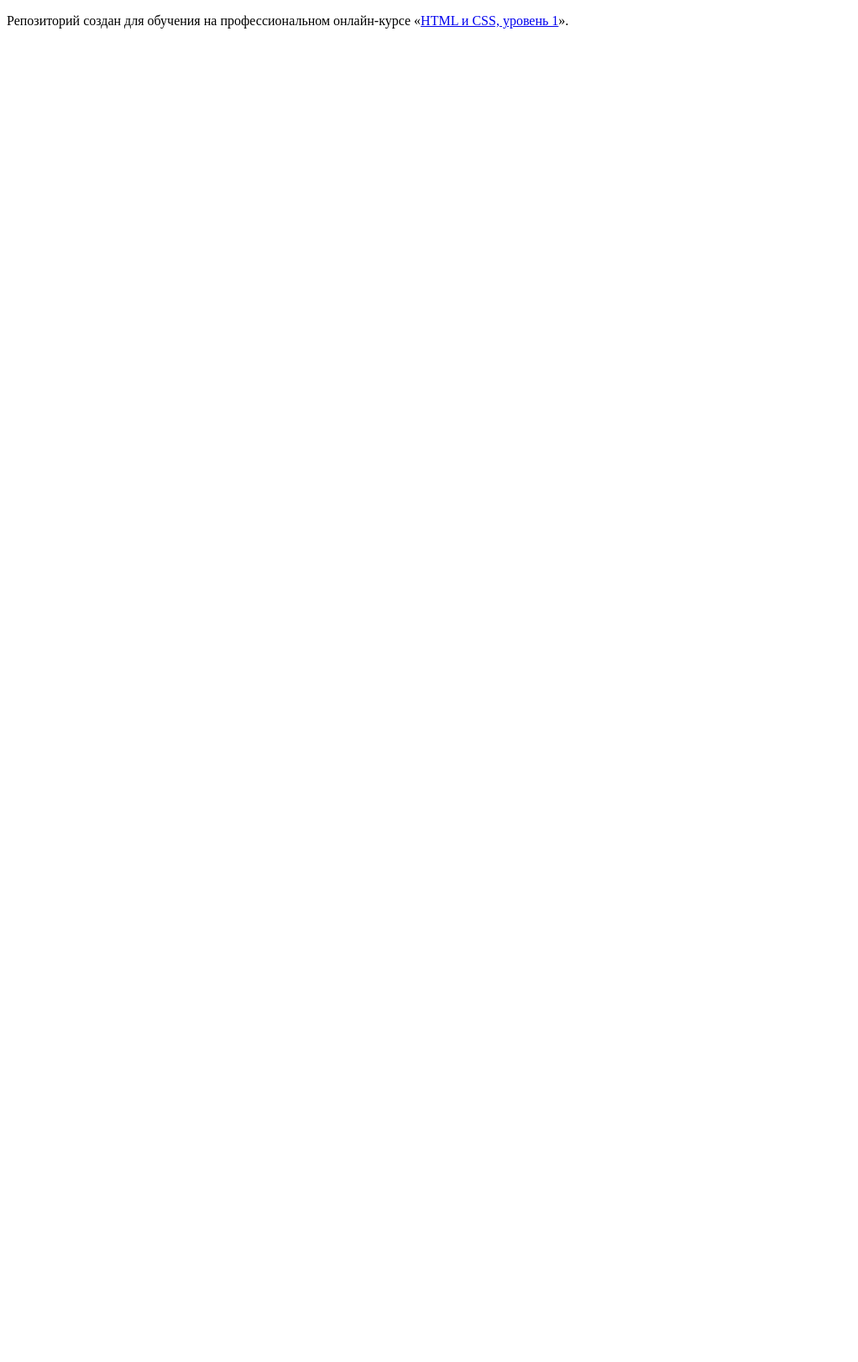
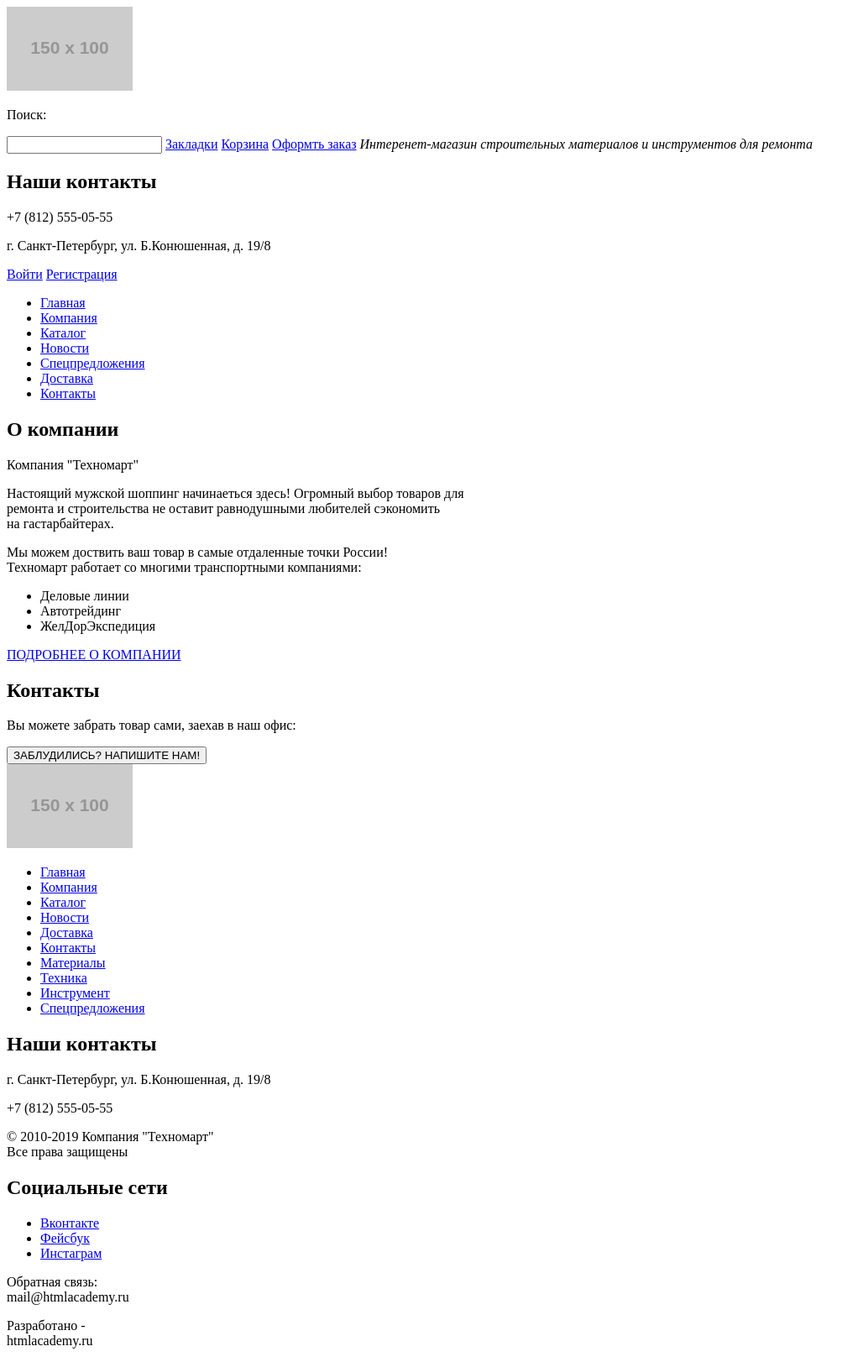
Before and after one commit to genaaUa/1435581-technomart-28, a plain HTML site: page index.html in a window 1280 px wide. Shown: the whole page at 84% size, without its empty margins (0-1022 px from the left). Before the commit the page ends 800 px from the top, so only its background shows below. Drawn offline with Linux system fonts and the light colour scheme; placeholder pictures from the web are drawn by us.

Commit message:
Начинаем разметку

```diff
--- a/index.html
+++ b/index.html
@@ -5,8 +5,94 @@
     <title>HTML Academy: Техномарт</title>
   </head>
   <body>
+	<header>
+		<a class = "logo-in-header">
+			<img src="https://via.placeholder.com/150x100" alt="Логотип магазина 'Техномарт'">
+		</a>
+		<p>Поиск:</p>
+		<input type="text">
+		<a href="blank.html">Закладки</a>
+		<a href="blank.html">Корзина</a>
+		<a href="blank.html">Оформть заказ</a>
+		<i> Интеренет-магазин строительных материалов и инструментов для ремонта </i>
+		<section>
+			<h2>Наши контакты</h2>
+			<p>+7 (812) 555-05-55</p>
+			<p>г. Санкт-Петербург, ул. Б.Конюшенная, д. 19/8</p>
+		</section>
+		<a href="blank.html">Войти</a>
+		<a href="blank.html">Регистрация</a>
+		<nav>
+			<ul>
+				<li><a href="blank.html">Главная</a></li>
+				<li><a href="blank.html">Компания</a></li>
+				<li><a href="catalog.html">Каталог</a></li>
+				<li><a href="blank.html">Новости</a></li>
+				<li><a href="blank.html">Спецпредложения</a></li>
+				<li><a href="blank.html">Доставка</a></li>
+				<li><a href="blank.html">Контакты</a></li>
+			</ul>
+		</nav>
+	</header>
 
-    <p>Репозиторий создан для обучения на профессиональном онлайн‑курсе «<a href="https://htmlacademy.ru/intensive/htmlcss">HTML и CSS, уровень 1</a>».</p>
+	<main>
+		<section>
+			<h2>О компании</h2>
+			<p>Компания "Техномарт"</p>
+			<p>Настоящий мужской шоппинг начинаеться здесь! Огромный выбор товаров для<br> ремонта и строительства не оставит равнодушными любителей
+			сэкономить <br>на гастарбайтерах.</p>
+			<p>Мы можем доствить ваш товар в самые отдаленные точки России!<br> Техномарт работает со многими транспортными компаниями:</p>
+			<ul>
+				<li>Деловые линии</li>
+				<li>Автотрейдинг</li>
+				<li>ЖелДорЭкспедиция</li>
+			</ul>
+			<a href="blank.html">ПОДРОБНЕЕ О КОМПАНИИ</a>
+		</section>
+		<section>
+			<h2>Контакты</h2>
+			<p>Вы можете забрать товар сами, заехав в наш офис:</p>
+			<!-- Карта -->
+			<button type="button">ЗАБЛУДИЛИСЬ? НАПИШИТЕ НАМ!</button>
+		</section>
+	</main>
 
+	<footer>
+		<a class = "logo-in-footer">
+			<img src="https://via.placeholder.com/150x100" alt="Логотип магазина 'Техномарт'">
+		</a>
+		<nav>
+			<ul>
+				<li><a href="blank.html">Главная</a></li>
+				<li><a href="blank.html">Компания</a></li>
+				<li><a href="catalog.html">Каталог</a></li>
+				<li><a href="blank.html">Новости</a></li>
+				<li><a href="blank.html">Доставка</a></li>
+				<li><a href="blank.html">Контакты</a></li>
+				<li><a href="blank.html">Материалы</a></li>
+				<li><a href="blank.html">Техника</a></li>
+				<li><a href="blank.html">Инструмент</a></li>
+				<li><a href="blank.html">Спецпредложения</a></li>
+			</ul>
+		</nav>
+		<section>
+			<h2>Наши контакты</h2>
+			<p>г. Санкт-Петербург, ул. Б.Конюшенная, д. 19/8</p>
+			<p>+7 (812) 555-05-55</p>
+		</section>
+		<div>
+			<p>© 2010-2019 Компания "Техномарт"<br>Все права защищены</p>
+			<section>
+				<h2>Социальные сети</h2>
+				<ul>
+				  <li><a href="#">Вконтакте</a> </li>
+				  <li><a href="#">Фейсбук</a></li>
+				  <li><a href="#">Инстаграм</a></li>
+				</ul>
+			</section>
+			<p>Обратная связь:<br>mail@htmlacademy.ru</p>
+			<p>Разработано - <br>htmlacademy.ru</p>
+		</div>
+	</footer>
   </body>
 </html>
```
Also changed, not shown: catalog.html (added, +178 -0 lines).
